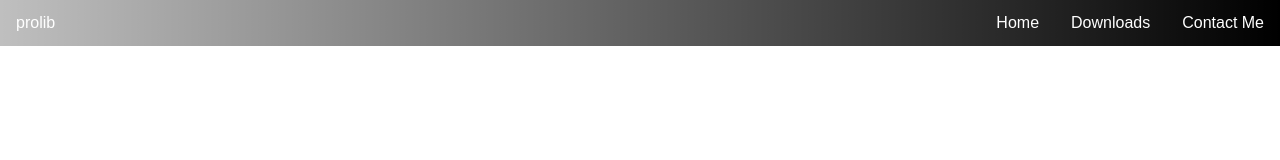
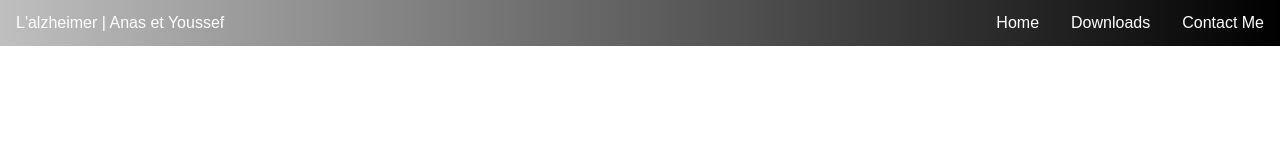
Before and after one commit to anasfakri/alzheimeranasyoussef.github.io, a plain HTML site: page index.html in a window 1280 px wide. Drawn offline with Linux system fonts and the light colour scheme.

Commit message:
Update index.html

```diff
--- a/index.html
+++ b/index.html
@@ -41,7 +41,7 @@
 </head>
 <body>
     <div class="navbar">
-        <div class="logo">prolib</div>
+        <div class="logo">L'alzheimer | Anas et Youssef</div>
         <a href="#">Contact Me</a>
         <a href="#">Downloads</a>
         <a href="#">Home</a>
```
